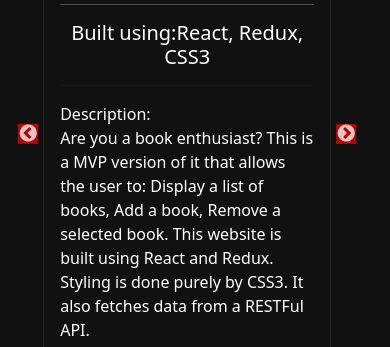
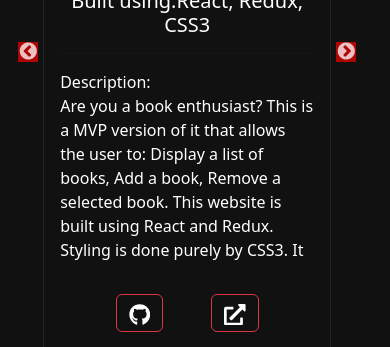
Before and after one commit to David-Kasilia/my-portfolio-react, a React (Create React App) app: page /projects in a window 390 px wide. Shown: the part 497-844 px from the top of the page. Built offline with nearby package versions, Linux system fonts and the light colour scheme.

Commit message:
Fix padding bug on small devices

```diff
--- a/src/assets/stylesheets/Small.css
+++ b/src/assets/stylesheets/Small.css
@@ -31,11 +31,13 @@
     top: 15%;
     left: 8%;
     width: 80%;
+    height: 100%;
   }
 
   .project-links {
-    margin-top: 1.7rem;
+    margin-top: 2rem;
     margin-bottom: 1.5rem;
+    padding-bottom: 2rem;
   }
 
   .contact-text {
@@ -47,7 +49,7 @@
   }
 
   .project-image {
-    height: 17rem;
+    height: 15rem;
   }
 
   .skills-page {
@@ -287,12 +289,12 @@
 
   .download-container {
     position: relative;
-    left: 2%;
+    left: 1%;
     top: 1rem;
   }
 
   .download-btn {
-    padding: 20px 25px;
+    padding: 15px 20px;
     background-color: #050801;
     color: #af0505;
     font-weight: bold;
@@ -319,4 +321,10 @@
   .footer-copy {
     margin-top: 2rem;
   }
+
+  .project-description {
+    height: 12rem;
+    overflow-y: scroll;
+    margin-bottom: 2rem;
+  }
 }
```
